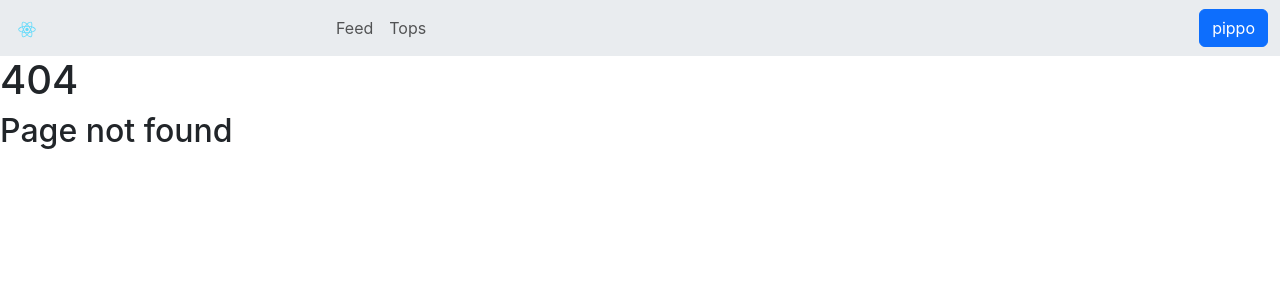
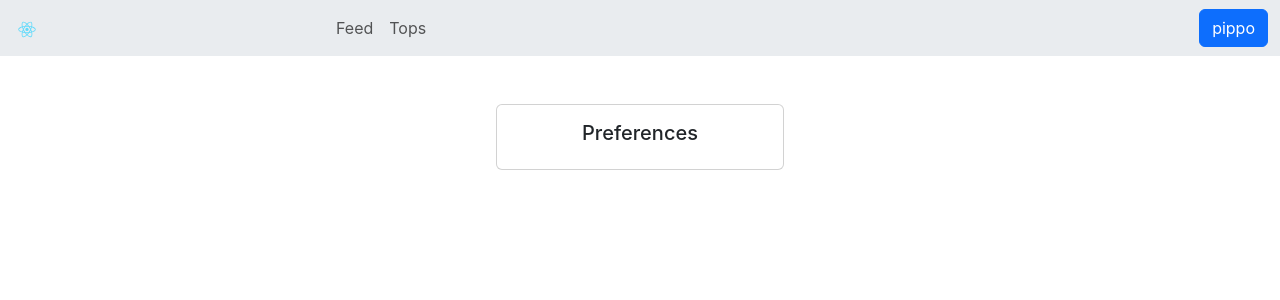
Before and after one commit to lgabellini1/squealer, a React (Create React App) app in the folder client/smm/: page /preferences in a window 1280 px wide. Before the commit this address had no page. Shown: the top 300 px of the page. Built offline with nearby package versions, Linux system fonts and the light colour scheme.

Commit message:
add profile/settings pages

```diff
--- a/client/smm/src/App.js
+++ b/client/smm/src/App.js
@@ -7,6 +7,8 @@ import './styles/Nav.css';
 import AppNavbar from './subpages/AppNavbar';
 import MainPage from './pages/MainPage';
 import FeedPage from './pages/FeedPage';
+import ProfilePage from './pages/profile/ProfilePage';
+import PreferencesPage from './pages/profile/PreferencesPage';
 import TopsPage from './pages/TopsPage';
 import * as users_api from './network/users_api';
 import NotFoundPage from './pages/NotFoundPage';
@@ -39,7 +41,7 @@ function App() {
 		<BrowserRouter className="App vh-100 vw-100 d-flex flex-column">
 
 			<div className="App vh-100 vw-100 d-flex flex-column">
-				<AppNavbar smm={smm} />
+				<AppNavbar smm={smm} setSmm={setSmm} />
 
 				<Routes>
 					{ smm === null ?
@@ -72,6 +74,14 @@ function App() {
 								element={<TopsPage vips={vips} />}
 							/>
 							<Route
+								path='/profile'
+								element={<ProfilePage smm={smm} />}
+							/>
+							<Route
+								path='/preferences'
+								element={<PreferencesPage />}
+							/>
+							<Route
 								path='/*'
 								element={<NotFoundPage />}
 							/>
--- a/client/smm/src/pages/LoginPage.js
+++ b/client/smm/src/pages/LoginPage.js
@@ -1,7 +1,7 @@
 import { useState } from "react";
 import { Button, Form } from "react-bootstrap";
 import { Link, useNavigate } from "react-router-dom";
-import LoggedOutPage from "./LoggedOutPage";
+import LoggedOutPage from "./LoggedOutCard.js";
 import * as users_api from "../network/users_api.js";
 
 
--- a/client/smm/src/pages/MainPage.js
+++ b/client/smm/src/pages/MainPage.js
@@ -6,7 +6,7 @@ import Tops from '../subpages/Tops';
 const MainPage = ({smm, vips}) => {
 
 	return (
-		<Container fluid id="main-container" className="mainContainer">
+		<Container fluid id="main-container" className="mainContainer profileContainer">
 			<Row>
 				<Col>
 					<Feed id="feed" className="feed mainSubpage" vips={vips}/>
--- a/client/smm/src/pages/SignupPage.js
+++ b/client/smm/src/pages/SignupPage.js
@@ -1,7 +1,7 @@
 import { useState } from "react";
 import { Button, Form } from "react-bootstrap";
 import { Link, useNavigate } from "react-router-dom";
-import LoggedOutPage from "./LoggedOutPage";
+import LoggedOutPage from "./LoggedOutCard.js";
 import * as users_api from "../network/users_api.js";
 
 
--- /dev/null
+++ b/client/smm/src/pages/profile/PreferencesPage.js
@@ -0,0 +1,14 @@
+import { Card, Container } from 'react-bootstrap';
+import SettingsCard from './SettingsCard';
+
+const PreferencesPage = () => {
+
+
+  return (
+	<SettingsCard>
+		<Card.Title>Preferences</Card.Title>
+	</SettingsCard>
+  );
+}
+
+export default PreferencesPage;
--- /dev/null
+++ b/client/smm/src/pages/profile/ProfilePage.js
@@ -0,0 +1,13 @@
+import { Card } from "react-bootstrap";
+import SettingsCard from "./SettingsCard";
+
+const ProfilePage = ({ smm }) => {
+
+	return (
+		<SettingsCard>
+			  <Card.Title>{smm}</Card.Title>
+		</SettingsCard>
+	  );
+}
+
+export default ProfilePage;
--- /dev/null
+++ b/client/smm/src/pages/profile/SettingsCard.js
@@ -0,0 +1,16 @@
+import { Card, Container } from "react-bootstrap";
+
+const SettingsCard = ({ children }) => {
+
+	return (
+		<Container className="d-flex justify-content-center mt-5">
+			<Card className="text-center" style={{ width: '18rem' }}>
+				<Card.Body>
+					{children}
+				</Card.Body>
+			</Card>
+		</Container>
+	  );
+}
+
+export default SettingsCard;
--- a/client/smm/src/subpages/AppNavbar.js
+++ b/client/smm/src/subpages/AppNavbar.js
@@ -2,11 +2,11 @@ import React from "react";
 import { useEffect, useState } from "react";
 import { Button, Collapse, Container, Dropdown, Form, Image, Nav, Navbar } from "react-bootstrap";
 import logo from '../logo.svg';
-import { NavLink } from "react-router-dom";
+import { Link, NavLink } from "react-router-dom";
 
 
 
-const AppNavbar = ({ smm }) => {
+const AppNavbar = ({ smm, setSmm }) => {
 
 	const [ open, setOpen ] = useState(false);
 
@@ -23,6 +23,11 @@ const AppNavbar = ({ smm }) => {
 			{children}
 		</Button>
 	));
+
+	const handleLogout = (event) => {
+		event.preventDefault();
+		setSmm(null);
+	  };
 
 	return (
 		//rgb(204, 166, 212)"}}>
@@ -55,10 +60,14 @@ const AppNavbar = ({ smm }) => {
 								</Dropdown.Toggle>
 
 								<Dropdown.Menu style={{right:0, left:'auto'}}>
-									<Dropdown.Item href="#/profile">Profile</Dropdown.Item>
-									<Dropdown.Item href="#/preferences">Preferences</Dropdown.Item>
+									<Dropdown.Item as={Link} to="/profile" >Profile</Dropdown.Item>
+									<Dropdown.Item as={Link} to="/preferences" >Preferences</Dropdown.Item>
 									<Dropdown.Divider />
-									<Dropdown.Item href="#/logout">Logout</Dropdown.Item>
+									<Dropdown.Item
+										onClick={handleLogout}
+									>
+										Logout
+									</Dropdown.Item>
 								</Dropdown.Menu>
 							</Dropdown>
 						</>
```
Also changed, not shown: client/smm/src/pages/LoggedOutCard.js (renamed from client/smm/src/pages/LoggedOutPage.js), client/smm/src/styles/Settings.css (added).
